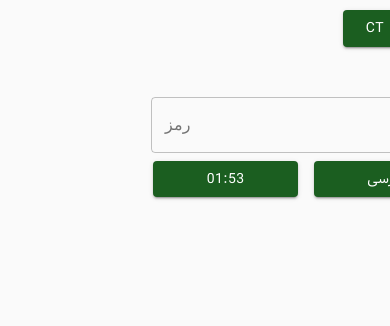
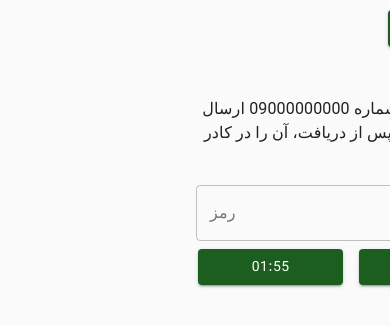
Before and after one commit to Saeedmohammadiha/openaccount, a React (Create React App) app: page /confirmMobile in a window 390 px wide. Shown: the top 326 px of the page. Built offline with nearby package versions, Linux system fonts and the light colour scheme; what jss-rtl would draw is missing.

Commit message:
add the text for confirm mobile

```diff
--- a/src/pages/ConfirmMobile/index.js
+++ b/src/pages/ConfirmMobile/index.js
@@ -1,4 +1,4 @@
-import { Button, Grid, TextField } from "@material-ui/core";
+import { Button, Grid, TextField, Typography } from "@material-ui/core";
 import { useForm } from "react-hook-form";
 import { useTranslation } from "react-i18next";
 import { validate } from "../../utils/rules";
@@ -40,6 +40,12 @@ export default function ConfirmMobile() {
     <form onSubmit={handleSubmit(onSubmit)}>
       <Grid container direction="column" spacing={2}>
         <Grid item>
+          <Typography>
+            کد فعالسازی به شماره 09000000000 ارسال شده است، لطفا پس از دریافت،
+            آن را در کادر پایین وارد نمایید.
+          </Typography>
+        </Grid>
+        <Grid item>
           <TextField
             fullWidth
             name="password"
```
